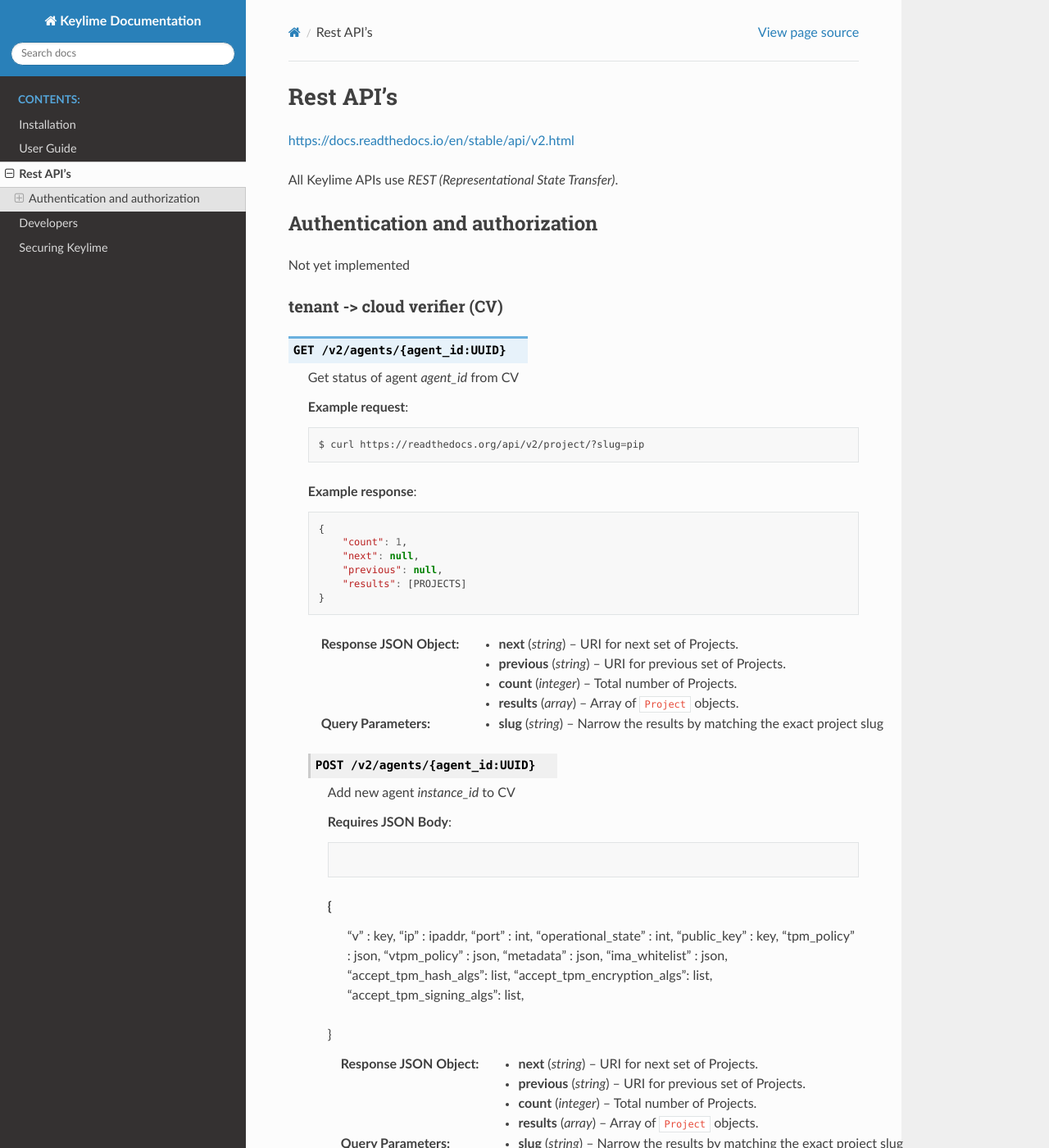
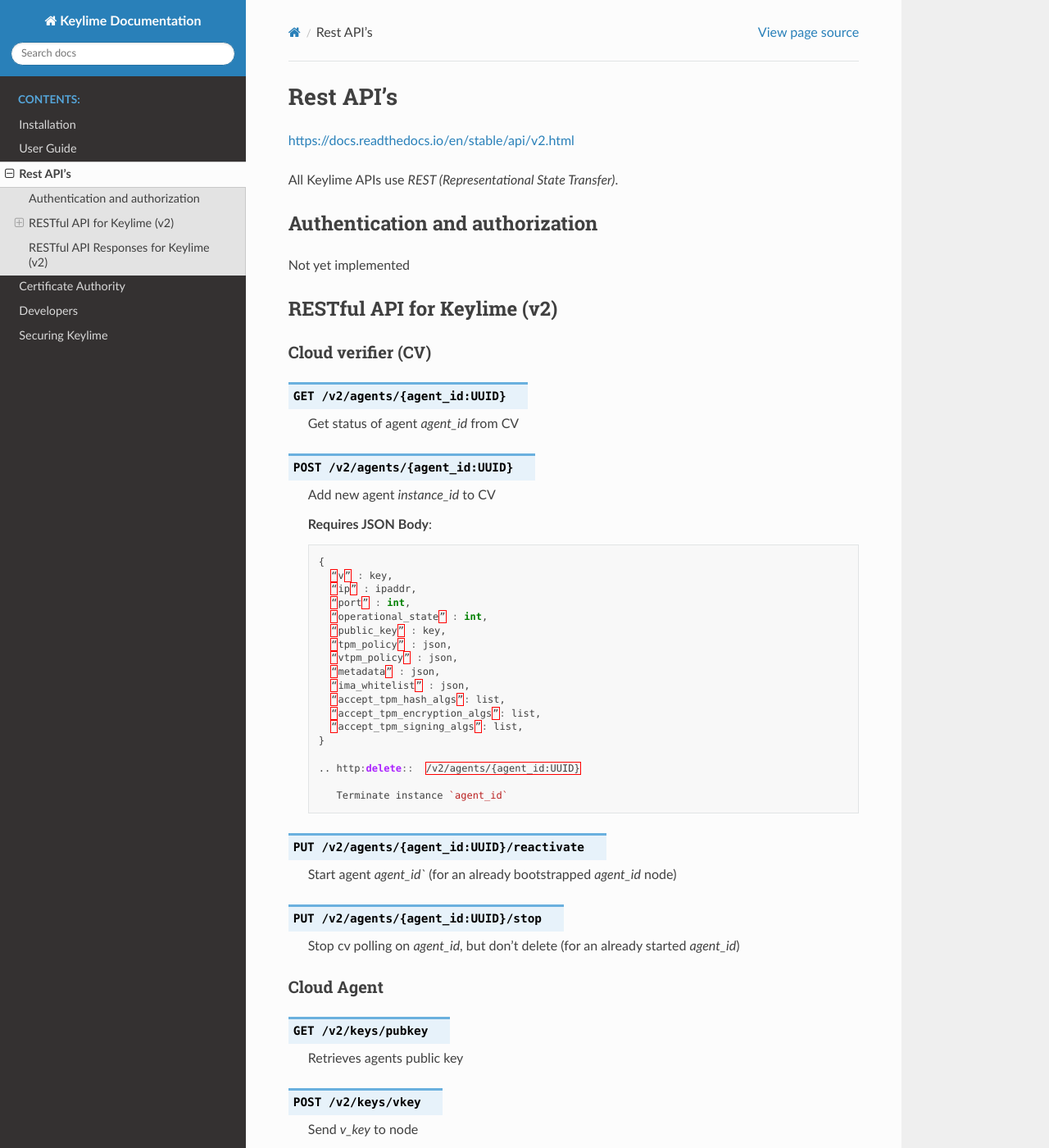
Before and after one commit to keylime/keylime, a Sphinx documentation site: the page built from docs/rest_apis.rst, in a window 1280 px wide and 1400 px high. Shown: the whole window at 82% size. Built offline with Sphinx 7.4.7 and the Read the Docs theme 2.0.0, drawn with Linux system fonts in a browser that asks for light colours; some of the changed text lies outside the part shown.

```diff
--- /dev/null
+++ b/docs/certificate_authority.rst
@@ -0,0 +1,3 @@
+====================
+Certificate Authority
+====================
--- a/docs/index.rst
+++ b/docs/index.rst
@@ -23,6 +23,7 @@ or develop services against Keylimes Rest API(s).
    installation
    user_guide
    rest_apis
+   certificate_authority
    developers
    security
 
--- a/docs/rest_apis.rst
+++ b/docs/rest_apis.rst
@@ -11,69 +11,240 @@ Authentication and authorization
 
 Not yet implemented
 
-tenant -> cloud verifier (CV)
-++++++++++++++++++++++++++++
+RESTful API for Keylime (v2)
+----------------------------
+
+Cloud verifier (CV)
+~~~~~~~~~~~~~~~~~~
 
 .. http:get::  /v2/agents/{agent_id:UUID}
 
     Get status of agent `agent_id` from CV
 
-    **Example request**:
+.. http:post::  /v2/agents/{agent_id:UUID}
 
-    .. prompt:: bash $
+    Add new agent `instance_id` to CV
 
-        curl https://readthedocs.org/api/v2/project/?slug=pip
-
-    **Example response**:
+    **Requires JSON Body**:
 
     .. sourcecode:: js
 
         {
-            "count": 1,
-            "next": null,
-            "previous": null,
-            "results": [PROJECTS]
+          “v” : key,
+          “ip” : ipaddr,
+          “port” : int,
+          “operational_state” : int,
+          “public_key” : key,
+          “tpm_policy” : json,
+          “vtpm_policy” : json,
+          “metadata” : json,
+          “ima_whitelist” : json,
+          “accept_tpm_hash_algs”: list,
+          “accept_tpm_encryption_algs”: list,
+          “accept_tpm_signing_algs”: list,
         }
 
-    :>json string next: URI for next set of Projects.
-    :>json string previous: URI for previous set of Projects.
-    :>json integer count: Total number of Projects.
-    :>json array results: Array of ``Project`` objects.
+        .. http:delete::  /v2/agents/{agent_id:UUID}
 
-    :query string slug: Narrow the results by matching the exact project slug
+           Terminate instance `agent_id`
 
-    .. http:post::  /v2/agents/{agent_id:UUID}
+.. http:put::  /v2/agents/{agent_id:UUID}/reactivate
 
-        Add new agent `instance_id` to CV
+    Start agent `agent_id`` (for an already bootstrapped `agent_id` node)
 
-        **Requires JSON Body**:
+.. http:put::  /v2/agents/{agent_id:UUID}/stop
 
-        .. sourcecode:: js
+    Stop cv polling on `agent_id`, but don’t delete (for an already started `agent_id`)
 
-        {
-            “v” : key,
-            “ip” : ipaddr,
-            “port” : int,
-            “operational_state” : int,
-            “public_key” : key,
-            “tpm_policy” : json,
-            “vtpm_policy” : json,
-            “metadata” : json,
-            “ima_whitelist” : json,
-            “accept_tpm_hash_algs”: list,
-            “accept_tpm_encryption_algs”: list,
-            “accept_tpm_signing_algs”: list,
-        }
+Cloud Agent
+~~~~~~~~~~~
 
-        :>json string next: URI for next set of Projects.
-        :>json string previous: URI for previous set of Projects.
-        :>json integer count: Total number of Projects.
-        :>json array results: Array of ``Project`` objects.
+.. http:get::  /v2/keys/pubkey
 
-        :query string slug: Narrow the results by matching the exact project slug
+    Retrieves agents public key
 
-        **Example request**:
+.. http:post::  /v2/keys/vkey
 
-        .. prompt:: bash $
+    Send `v_key` to node
 
-            curl https://readthedocs.org/api/v2/project/?slug=pip
+    **Requires JSON Body**:
+
+    .. sourcecode:: js
+
+      {
+        “encrypted_key”: key,
+      }
+
+.. http:post::  /v2/keys/ukey
+
+    Send `u_key` to node (with optional payload)
+
+    **Requires JSON Body**:
+
+    .. sourcecode:: js
+
+      {
+        “auth_tag” : hmac,
+        “encrypted _key”: key,
+        “payload”: b64, (opt)
+      }
+
+.. http:get::  /v2/keys/pubkey
+
+    Get confirmation of bootstrap key derivation
+
+    **Requires query parameters:**
+
+    .. sourcecode:: js
+
+      challenge : int
+
+.. http:get::  /v2/quotes/integrity
+
+    Get integrity quote from node
+
+    **Required parameters:**
+
+    .. sourcecode:: js
+
+      nonce : int
+      mask : bitmask
+      vmask : bitmask
+      partial : bool
+
+    Example:
+
+    .. sourcecode:: bash
+
+      /v2/quotes/integrity?nonce=#&mask=#&vmask=#&partial=#
+
+.. http:get::  /v2/quotes/identity
+
+    Get identity quote from node
+
+    **Required parameters:**
+
+    .. sourcecode:: js
+
+      nonce : int
+
+    Example:
+
+    .. sourcecode:: bash
+
+      /v2/quotes/identity?nonce=#
+
+Cloud verifier (CV)
+~~~~~~~~~~~~~~~~~~
+
+.. http:get::  /v2/agents/
+
+    Get ordered list of registered agents
+
+.. http:get::  /v2/agents/{agent_id:UUID}
+
+    Get AIK of agent `agent_id`
+
+.. http:post::  /v2/agents/{agent_id:UUID}
+
+    Add agent `agent_id` to registrar
+
+    **Requires JSON Body**:
+
+    .. sourcecode:: js
+
+      {
+        “ek” : key,
+        “ekcert” : cert,
+        “aik” : key,
+        “tpm_version”: TPM version,
+        “aik_name” : key name, (tpm2)
+        “ek_tpm” : TPM-format key (tpm2)
+      }
+
+.. http:delete::  /v2/agents/{agent_id:UUID}
+
+    Remove agent `agent_id` from registrar
+
+
+.. http:put::  /v2/agents/{agent_id:UUID}/activate
+
+    Activate physical agent `agent_id`
+
+    **Requires JSON Body**:
+
+    .. sourcecode:: js
+
+    {
+      “auth_tag” : hmac,
+    }
+
+.. http:put::  /v2/agents/{agent_id:UUID}/vactivate
+
+    Activate virtual (vTPM) agent `agent_id`
+
+    **Requires JSON Body**:
+
+    .. sourcecode:: js
+
+    {
+      “deepquote” : b64,
+    }
+
+Tenant WebApp
+~~~~~~~~~~~~~
+
+.. http:get::  /v2/agents/
+
+    Get ordered list of registered agents
+
+.. http:get::  /v2/agents/{agent_id:UUID}
+
+    Get list of registered agents
+
+.. http:put::  /v2/agents/{agent_id:UUID}
+
+    Start agent `agent_id` (For an already bootstrapped `agent_id` agent)
+
+.. http:post::  /v2/agents/{agent_id:UUID}
+
+    Add agent `agent_id` to registrar
+
+    **Requires JSON Body**:
+
+    .. sourcecode:: js
+
+      {
+        “ip” : ipaddr,
+        “keyfile_data” : base64,
+        “keyfile_name” : string, (opt)
+        “file_data” : base64,
+        “file_name” : string, (opt)
+        “ca_dir” : string,
+        “ca_dir_pw” : string,
+        “include_dir_data” : base64,
+        “include_dir_name” : string,
+      }
+
+.. http:get::  /v2/logs/
+
+          Get terminal log data
+
+.. http:get::  /v2/logs/{logType:string}
+
+          Get terminal log data for given logType
+
+          Optional query parameters:
+
+          .. sourcecode:: bash
+
+            pos : int, (opt)
+
+          Example:
+
+          .. sourcecode:: bash
+
+            /v2/logs/tenant?pos=#
+
+RESTful API Responses for Keylime (v2)
+--------------------------------------
```
